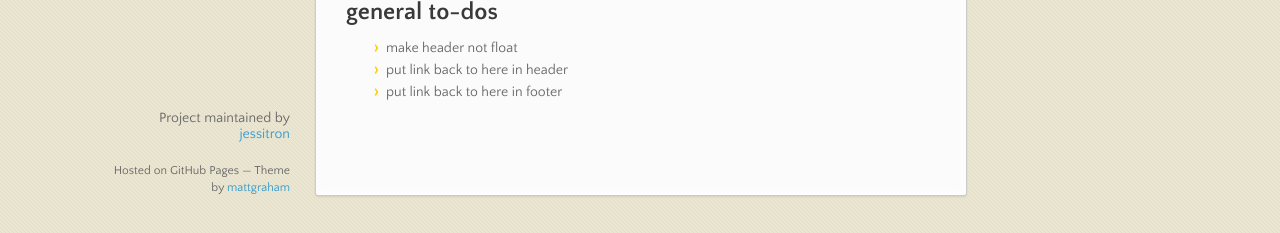
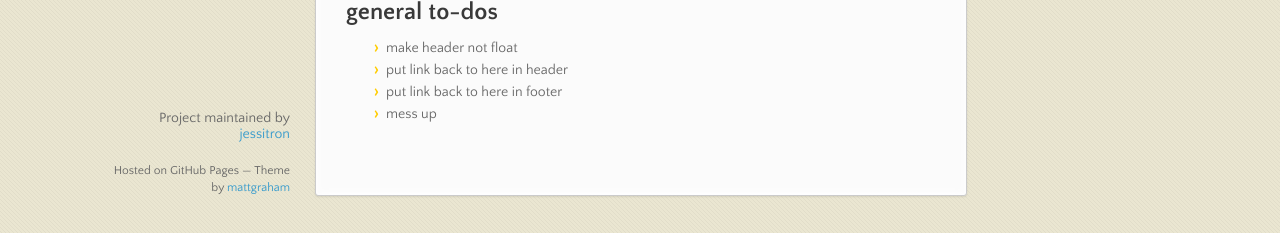
Before and after one commit to jessitron/git-happens, a Jekyll site: the page built from index.md, in a window 1280 px wide and 1031 px high. Shown: the part 795-1028 px from the top of the window. Built offline with Jekyll 4.4.1, drawn with Linux system fonts in a browser that asks for light colours; nearby versions of some CDN libraries.

Commit message:
new todo

```diff
--- a/index.md
+++ b/index.md
@@ -34,3 +34,4 @@ If you want to follow along on the dojo, here is [the original plan](dojo.html).
 * make header not float
 * put link back to here in header
 * put link back to here in footer
+* mess up
```
